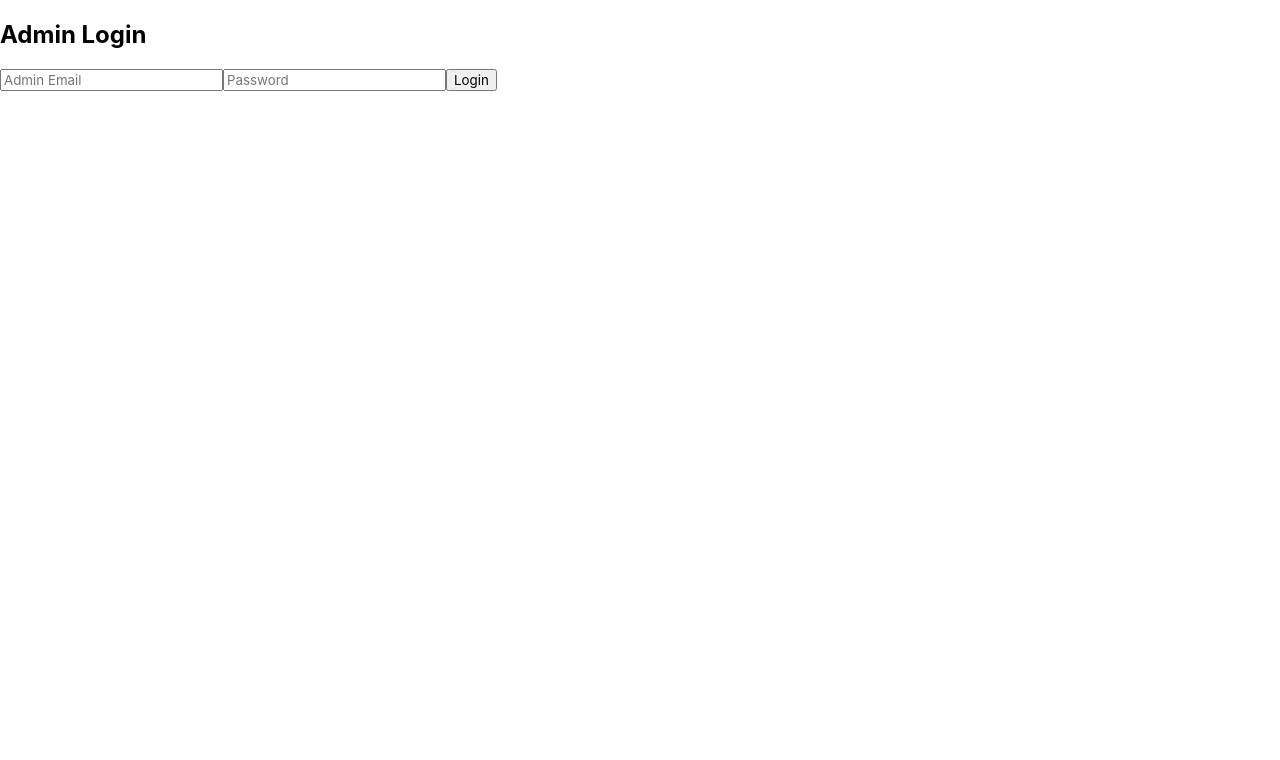
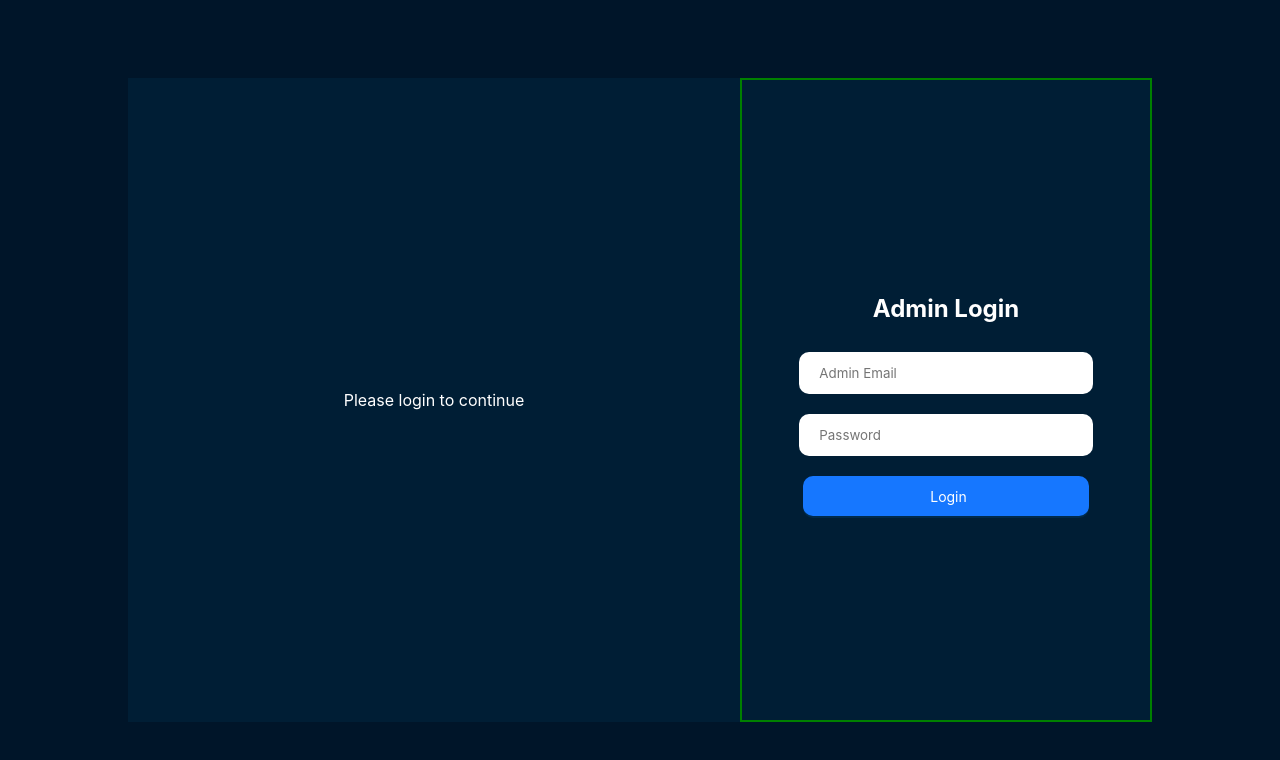
Before and after one commit to RupendharReddy/Portfolio, a React (Vite) app: page /admin/login in a window 1280 px wide. Shown: the top 760 px of the page. Built offline with nearby package versions, Linux system fonts and the light colour scheme.

Commit message:
created login pade for admin

```diff
--- a/src/components/Hero.jsx
+++ b/src/components/Hero.jsx
@@ -24,9 +24,9 @@ const Hero = () => {
             sequence={[
               // Same substring at the start will only be typed out once, initially
               'Full Stack Developer',
-              1000, // wait 1s before replacing "Mice" with "Hamsters"
+              1200, // wait 1s before replacing "Mice" with "Hamsters"
               'Software Developer',
-              1000,
+              1200,
               // 'Frontend Developer',
               // 1000,
               // 'Backend Developer',
@@ -34,6 +34,7 @@ const Hero = () => {
             ]}
             wrapper="span"
             speed={50}
+            // deletionSpeed={3}
             className="typed-text"
             style={{ display: 'inline-block' }}
             repeat={Infinity}
--- a/src/pages/AdminLogin.jsx
+++ b/src/pages/AdminLogin.jsx
@@ -3,6 +3,8 @@ import { useDispatch, useSelector } from 'react-redux';
 import { login } from '../store/actions/authActions';
 import { useNavigate } from 'react-router-dom';
 import verifyToken from '../utils/verifyToken';
+import '../styles/login.css';
+import { Button ,notification, Space } from 'antd';
 
 const AdminLogin = () => {
   const dispatch = useDispatch();
@@ -11,6 +13,17 @@ const AdminLogin = () => {
 
   const [email, setEmail] = useState('');
   const [password, setPassword] = useState('');
+
+  const [api, contextHolder] = notification.useNotification();
+  const openNotification = pauseOnHover => () => {
+    api.open({
+      message: 'Notification Title',
+      description:
+        'This is the content of the notification. This is the content of the notification. This is the content of the notification.',
+      showProgress: true,
+      pauseOnHover,
+    });
+  }
 
   useEffect(() => {
     const checkToken = async () => {
@@ -32,10 +45,20 @@ const AdminLogin = () => {
   };
 
   return (
-    <div>
+    <div id='login-page'>
+      {contextHolder}
+      <div className="container">
+        <div className='first-div'>
+          <p>Please login to continue</p>
+        </div>
+        <div className='second-div'>
           <h2>Admin Login</h2>
+          {contextHolder}
+          <Space>
+            {error && openNotification(true) }
             {error && <p style={{ color: 'red' }}>{error}</p>}
-      <form onSubmit={handleSubmit}>
+          </Space>
+          <form onSubmit={handleSubmit} className="login-form">
             <input
               type="email"
               placeholder="Admin Email"
@@ -50,8 +73,10 @@ const AdminLogin = () => {
               onChange={(e) => setPassword(e.target.value)}
               required
             />
-        <button type="submit">Login</button>
+            <Button type="primary" htmlType="submit">Login</Button>
           </form>
+        </div>
+      </div>
     </div>
   );
 };
--- a/src/styles/login.css
+++ b/src/styles/login.css
@@ -0,0 +1,69 @@
+#login-page{
+    background-color: rgb(0, 21, 41);
+    width: 100vw;
+    height: 100vh;
+    display: flex;
+    justify-content: center;
+    align-items: center;
+}
+.container{
+    display: flex;
+    justify-content: center;
+    align-items: center;
+    flex-direction: row;
+    color: white;
+    width: 80vw;
+    /* border: 2px solid white; */
+    background-color: #001e35;
+}
+
+.first-div,.second-div{
+    /* border: 2px solid red; */
+    /* width: 50%; */
+    height: 80vh;
+    display: flex;
+    justify-content: center;
+    align-items: center
+}
+.first-div{
+    width: 60%;
+    /* border: 2px solid green; */
+}
+.second-div {
+    width: 40%;
+    border: 2px solid green;
+    display: flex;
+    /* justify-self: start; */
+    align-items: center;
+    flex-direction: column;
+
+}
+
+.login-form{
+    display: flex;
+    justify-content: center;
+    align-items: center;
+    flex-direction: column;
+    /* border:2px solid tomato; */
+    width: 70%;
+}
+
+.login-form input {
+    width: 95%;
+    height: 40px;
+    margin: 10px 0px;
+    border-radius: 10px;
+    padding-left: 20px;
+    border: none;
+}
+
+.login-form button {
+    width: 100%;
+    height: 40px;
+    margin: 10px 0px;
+    border-radius: 10px;
+    padding-left: 20px;
+    border: none;
+    /* background-color: rgb(0, 21, 41); */
+    color: white;
+}
```
Lines whose indentation alone changed are shown as unchanged.
